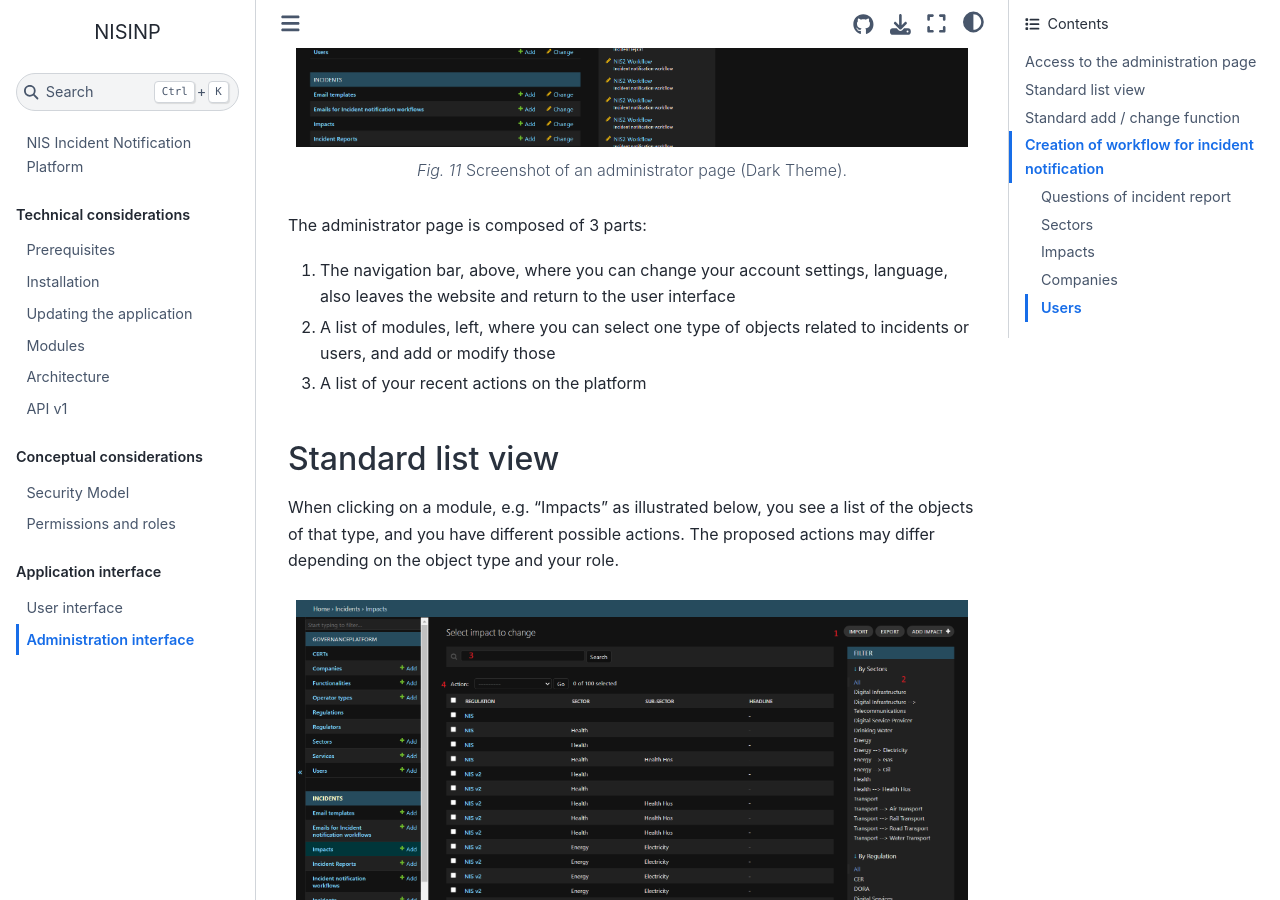
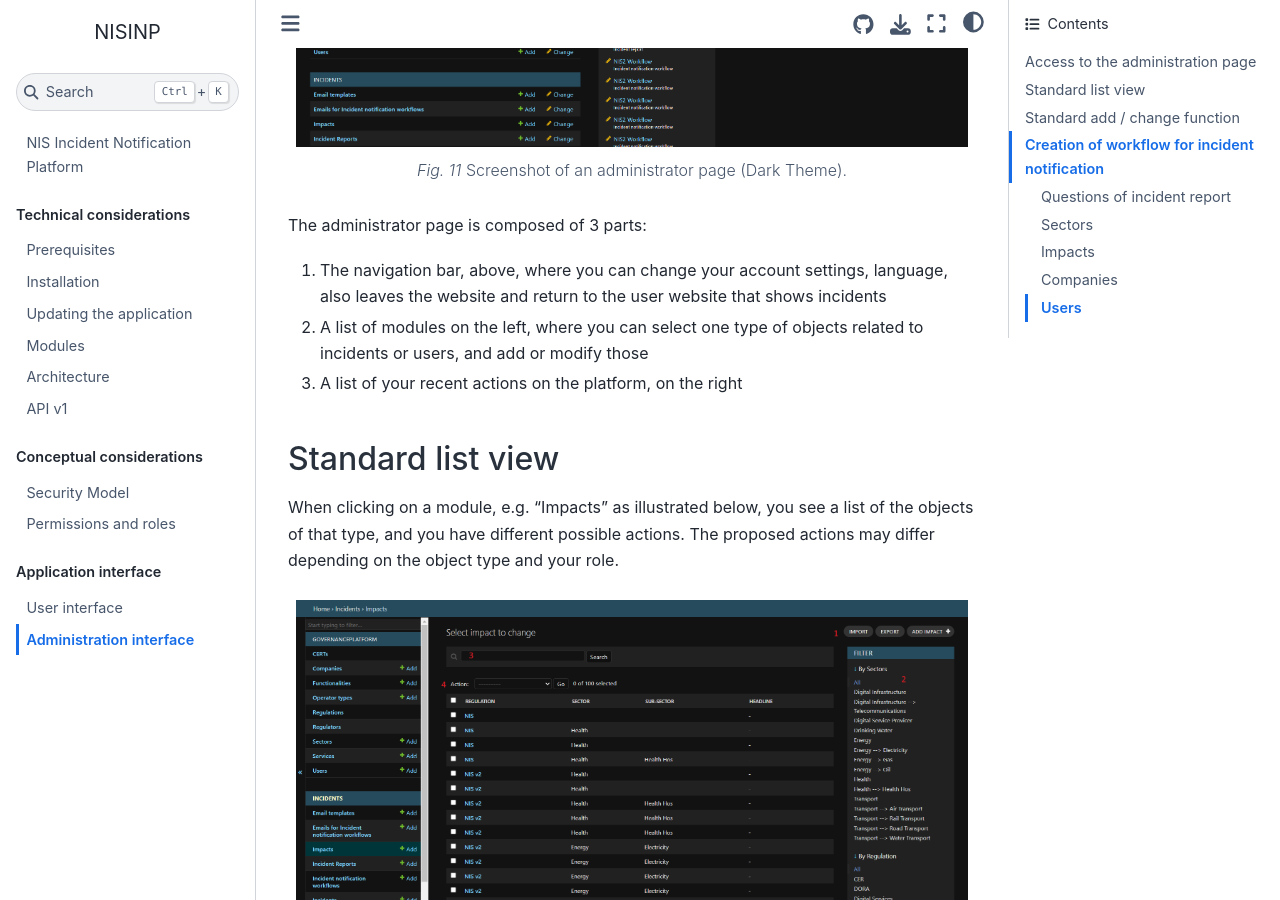
Before and after one commit to informed-governance-project/NISINP, a Sphinx documentation site: the page built from docs/ui_administrator.rst, in a window 1280 px wide and 900 px high, scrolled down 628 px. Built offline with Sphinx 7.4.7 and the Sphinx Book theme 1.1.4, drawn with Linux system fonts in a browser that asks for light colours.

Commit message:
Update ui_administrator.rst

```diff
--- a/docs/ui_administrator.rst
+++ b/docs/ui_administrator.rst
@@ -20,9 +20,9 @@ Through the "Administration" link, left of the profile icon, above on the Incide
 
 The administrator page is composed of 3 parts:
 
-1. The navigation bar, above, where you can change your account settings, language, also leaves the website and return to the user interface
-2. A list of modules, left, where you can select one type of objects related to incidents or users, and add or modify those
-3. A list of your recent actions on the platform
+1. The navigation bar, above, where you can change your account settings, language, also leaves the website and return to the user website that shows incidents
+2. A list of modules on the left, where you can select one type of objects related to incidents or users, and add or modify those
+3. A list of your recent actions on the platform, on the right
 
 Standard list view
 ---------------------
```
